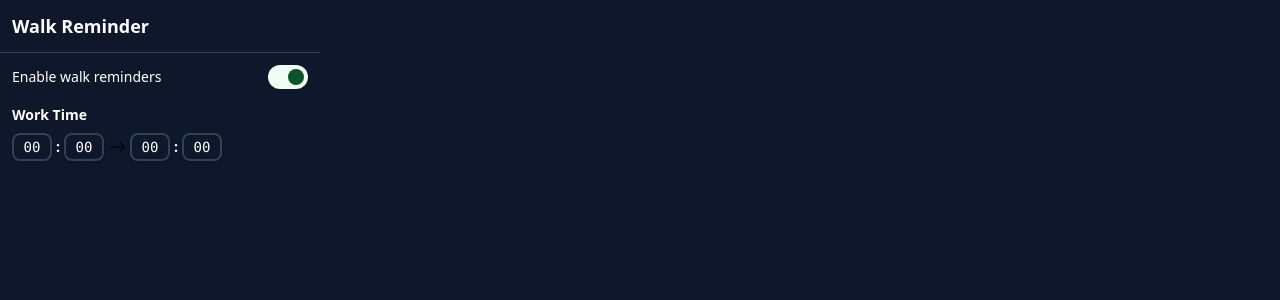
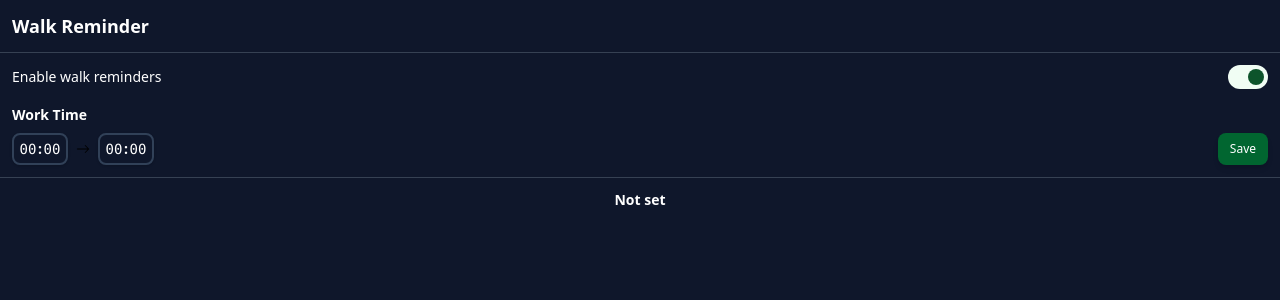
Before and after one commit to gbenga504/walk-reminder, a React (Vite) app: page / in a window 1280 px wide. Shown: the top 300 px of the page. Built offline with nearby package versions, Linux system fonts and the light colour scheme.

Commit message:
Complete first mockup

```diff
--- a/src/Popup.tsx
+++ b/src/Popup.tsx
@@ -4,11 +4,11 @@ import { TimeInputForm } from "./components/TimeInputForm";
 
 // This is the Popup UI that appears when the user clicks the extension icon in the browser toolbar.
 const Popup: React.FC = () => {
-  const [startTime, setStartTime] = useState("09:00");
-  const [endTime, setEndTime] = useState("17:00");
-  const [isReminderActive, setIsReminderActive] = useState(false);
-  const [nextReminderTime, setNextReminderTime] = useState("Not set");
-  const [message, setMessage] = useState("");
+  // const [startTime, setStartTime] = useState("09:00");
+  // const [endTime, setEndTime] = useState("17:00");
+  // const [isReminderActive, setIsReminderActive] = useState(false);
+  const [nextReminderTime] = useState("Not set");
+  // const [message, setMessage] = useState("");
 
   const renderHeader = () => {
     return (
@@ -20,7 +20,7 @@ const Popup: React.FC = () => {
 
   const renderBody = () => {
     return (
-      <section className="flex-1 p-3">
+      <section className="flex-1 p-3 border-b border-gray-700">
         <section className="flex items-center justify-between gap-x-4">
           <div>
             <p className="text-sm">Enable walk reminders</p>
@@ -39,10 +39,19 @@ const Popup: React.FC = () => {
     );
   };
 
+  const renderFooter = () => {
+    return (
+      <footer className="p-3 text-white text-center text-sm font-bold">
+        <p>{nextReminderTime}</p>
+      </footer>
+    );
+  };
+
   return (
     <main className="flex flex-col w-full h-full">
       {renderHeader()}
       {renderBody()}
+      {renderFooter()}
     </main>
   );
 };
--- a/src/components/TimeInput.tsx
+++ b/src/components/TimeInput.tsx
@@ -1,3 +1,4 @@
+import classNames from "classnames";
 import { useEffect, useState } from "react";
 
 interface ITimeInput {
@@ -11,6 +12,7 @@ export const TimeInput: React.FC<ITimeInput> = ({
 }) => {
   const [hours, setHours] = useState("");
   const [minutes, setMinutes] = useState("");
+  const [isFocused, setIsFocused] = useState(false);
 
   useEffect(
     function parseInitialTime() {
@@ -35,6 +37,7 @@ export const TimeInput: React.FC<ITimeInput> = ({
 
   const handleHoursChange = (ev: React.ChangeEvent<HTMLInputElement>) => {
     const value = ev.target.value;
+
     // Allow empty string or single digit for temporary input
     if (value === "" || /^\d{1,2}$/.test(value)) {
       setHours(value);
@@ -95,6 +98,7 @@ export const TimeInput: React.FC<ITimeInput> = ({
   };
 
   const handleBlur = (ev: React.FocusEvent<HTMLInputElement>) => {
+    setIsFocused(false);
     const { name, value } = ev.target;
 
     if (value === "") {
@@ -132,14 +136,23 @@ export const TimeInput: React.FC<ITimeInput> = ({
   };
 
   return (
-    <div className="flex items-center space-x-1">
+    <div
+      className={classNames(
+        "flex p-1 items-center border-2 rounded-lg transition-colors duration-200 shadow-sm",
+        {
+          "border-slate-700": !isFocused,
+          "ring-green-900 border-green-900 ring-2": isFocused,
+        }
+      )}
+    >
       <input
         type="text"
         name="hours"
         value={hours}
         onChange={handleHoursChange}
         onBlur={handleBlur}
-        className="w-10 p-0.5 text-center text-sm font-mono border-2 border-slate-700 rounded-lg focus:outline-none focus:ring-green-900 focus:border-green-900 focus:ring-2 transition-colors duration-200 shadow-sm"
+        onFocus={() => setIsFocused(true)}
+        className="w-5 text-center text-sm font-mono border-0 focus:outline-none"
         maxLength={2}
         placeholder="HH"
         aria-label="Hours"
@@ -155,7 +168,8 @@ export const TimeInput: React.FC<ITimeInput> = ({
         value={minutes}
         onChange={handleMinutesChange}
         onBlur={handleBlur}
-        className="w-10 p-0.5 text-center text-sm font-mono border-2 border-slate-700 rounded-lg focus:outline-none focus:ring-green-900 focus:border-green-900 focus:ring-2 transition-colors duration-200 shadow-sm"
+        onFocus={() => setIsFocused(true)}
+        className="w-5 text-center text-sm font-mono border-0 focus:outline-none"
         maxLength={2}
         placeholder="MM"
         aria-label="Minutes"
--- a/src/components/TimeInputForm.tsx
+++ b/src/components/TimeInputForm.tsx
@@ -1,14 +1,34 @@
 import { ArrowRight } from "react-bootstrap-icons";
 import { TimeInput } from "./TimeInput";
+import classNames from "classnames";
+import { useState } from "react";
 
 export const TimeInputForm: React.FC = () => {
+  const [isSubmitButtonDisabled] = useState(false);
+
+  const handleSubmit = (ev: React.FormEvent<HTMLFormElement>) => {
+    ev.preventDefault();
+  };
+
   return (
-    <div className="flex justify-between">
-      <div className="flex items-center space-x-1">
+    <form className="flex justify-between" onSubmit={handleSubmit}>
+      <div className="flex items-center space-x-2">
         <TimeInput onTimeChange={(time) => console.log(time)} />
-        <ArrowRight className="text-white" size={18} />
+        <ArrowRight className="text-white" size={14} />
         <TimeInput onTimeChange={(time) => console.log(time)} />
       </div>
-    </div>
+
+      <button
+        type="submit"
+        className={classNames(
+          "px-3 rounded-lg text-xs text-white font-medium shadow-md transition-colors duration-200 focus:outline-none focus:ring-2 focus:ring-offset-2 focus:ring-green-400 focus:ring-offset-slate-900 hover:bg-green-900 active:bg-green-900",
+          {
+            "bg-green-800 cursor-pointer": !isSubmitButtonDisabled,
+          }
+        )}
+      >
+        Save
+      </button>
+    </form>
   );
 };
--- a/src/main.css
+++ b/src/main.css
@@ -5,7 +5,7 @@
 }
 
 body {
-  @apply text-white bg-slate-900 m-0 flex max-w-[320px] min-h-screen;
+  @apply text-white bg-slate-900 m-0 flex min-w-[320px] min-h-screen;
 }
 
 #root {
```
